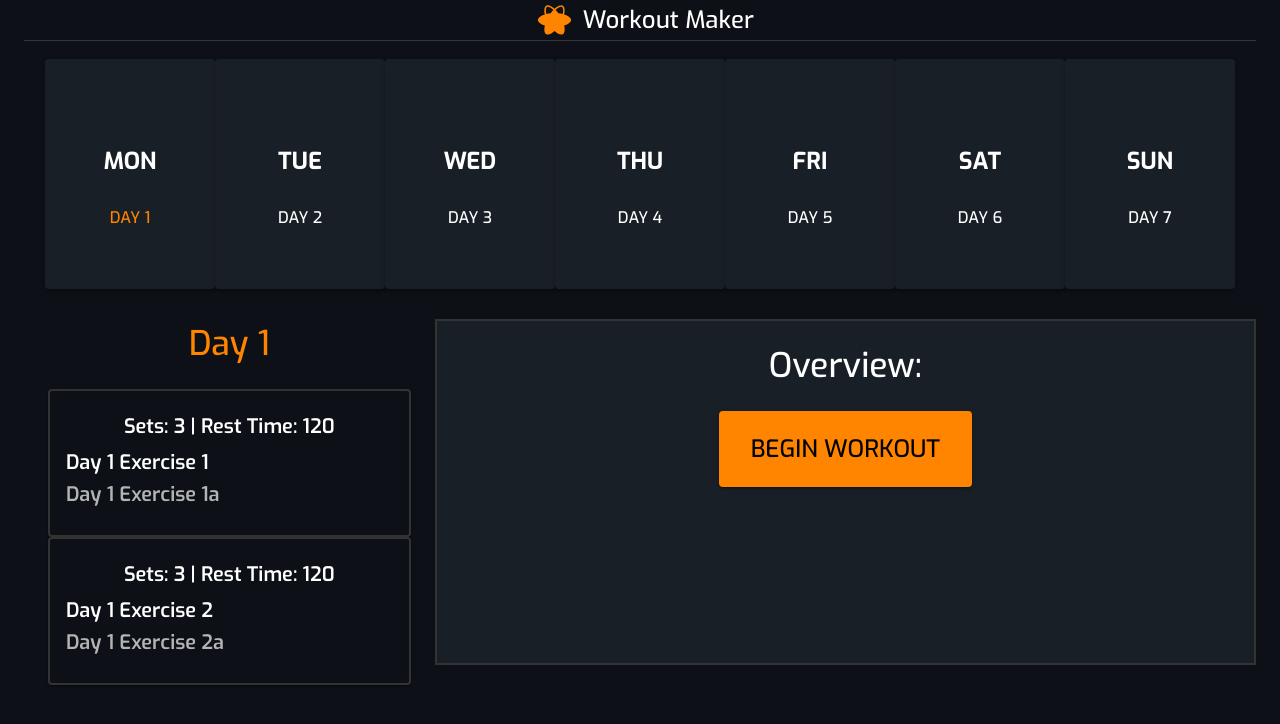
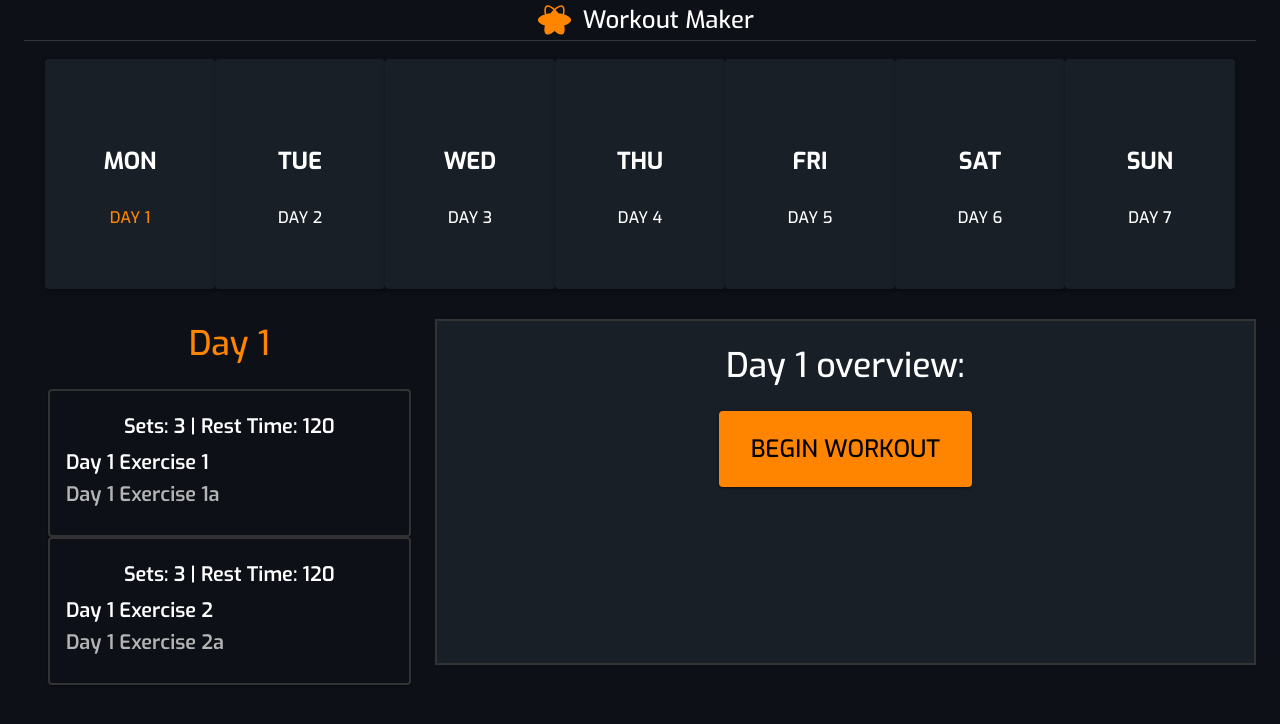
Before and after one commit to vignesh-natarajxn/workout-maker, a React (Create React App) app: page / in a window 1280 px wide. Shown: the top 724 px of the page. Built offline with nearby package versions, Linux system fonts and the light colour scheme.

Commit message:
loop complete

```diff
--- a/src/app/layout/UIExerciseDay.tsx
+++ b/src/app/layout/UIExerciseDay.tsx
@@ -56,11 +56,16 @@ export default function UIExerciseDay({
 
   const setCurrentExerciseHandler = () => {
     setCurrentExercise((prev) => {
-      if (prev >= currentDay!.exercises.length - 1) {
-        return -1;
-      } else return prev + 1;
+      // if (prev > 2000) return prev - 2000 + 1;
+      if (prev >= currentDay!.exercises.length - 1) return 1000;
+      // if (currentDay!.exercises[prev].superset != "") return prev + 2000;
+      else return prev + 1;
     });
     setSelectedDay(currentDay!.id);
+  };
+
+  const workoutCompleteHandler = () => {
+    setCurrentExercise(-1);
   };
 
   const classes = useStyles();
@@ -102,6 +107,7 @@ export default function UIExerciseDay({
               setCurrentDay={setCurrentDayHandler}
               currentExercise={currentExercise}
               setCurrentExercise={setCurrentExerciseHandler}
+              workoutComplete={workoutCompleteHandler}
             />
           </Grid>
         </Grid>
--- a/src/app/layout/UIExerciseDayMain.tsx
+++ b/src/app/layout/UIExerciseDayMain.tsx
@@ -13,7 +13,8 @@ interface Props {
   currentDay: ExerciseDay | undefined;
   setCurrentDay: (id: string) => void;
   currentExercise: number;
-  setCurrentExercise: (this: any) => void;
+  setCurrentExercise: () => void;
+  workoutComplete: (id: string) => void;
 }
 
 /************************************************************************************************/
@@ -24,10 +25,28 @@ export default function UIExerciseDayMain({
   setCurrentDay,
   currentExercise,
   setCurrentExercise,
+  workoutComplete,
 }: Props) {
   return (
     <Container>
-      {currentExercise != -1 && (
+      {currentExercise === 1000 && (
+        <>
+          <Typography variant="h4" margin={3} color="#ffffff">
+            Completed!
+          </Typography>
+          <Button
+            variant="contained"
+            onClick={() => workoutComplete(currentDay!.id)}
+          >
+            <Typography variant="h5" margin={2} color="#000000">
+              Begin New Workout
+            </Typography>
+          </Button>
+        </>
+      )}
+      {currentExercise != -1 && currentExercise != 1000 && (
+        <>
+          {currentExercise < 2000 && (
             <>
               <Typography variant="h4" margin={2} color="primary">
                 {currentDay!.exercises[currentExercise].name}
@@ -43,10 +62,29 @@ export default function UIExerciseDayMain({
               </Button>
             </>
           )}
+          {/* {currentExercise >= 2000 && (
+            <>
+              <Typography variant="h4" margin={2} color="primary">
+                {currentDay!.exercises[currentExercise - 2000].superset}
+              </Typography>
+              <Typography variant="h6" margin={3} color="#ffffff">
+                Sets: {currentDay!.exercises[currentExercise - 2000].sets} |
+                Rest Time:{" "}
+                {currentDay!.exercises[currentExercise - 2000].timeBetween}
+              </Typography>
+              <Button variant="contained" onClick={setCurrentExercise}>
+                <Typography variant="h5" margin={2} color="#000000">
+                  Next
+                </Typography>
+              </Button>
+            </>
+          )} */}
+        </>
+      )}
       {currentExercise === -1 && (
         <>
           <Typography variant="h4" margin={3} color="#ffffff">
-            Overview:
+            {selectedDay?.name} overview:
           </Typography>
           <Button
             variant="contained"
```
Lines whose indentation alone changed are shown as unchanged.
